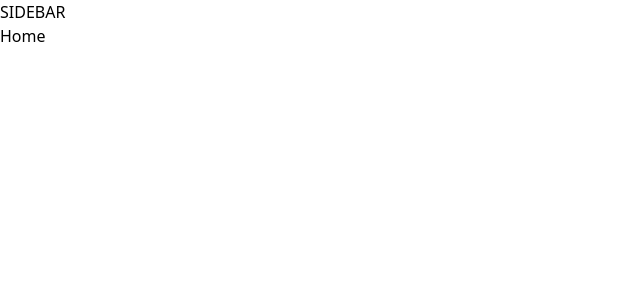
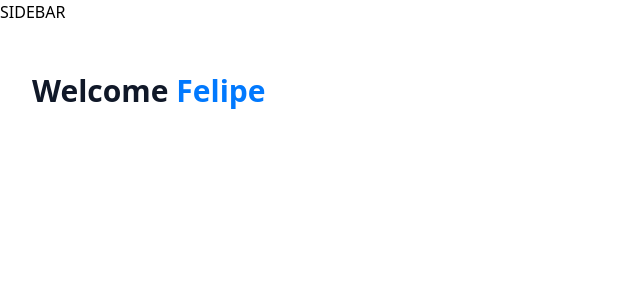
Before and after one commit to filopofelix/banking, a Next.js app: page / in a window 1280 px wide. Shown: the top 300 px of the page, without its empty margins (0-640 px from the left). Built offline with nearby package versions, Linux system fonts and the light colour scheme.

Commit message:
Banking App 3730 video agregar p

```diff
--- a/app/(root)/page.tsx
+++ b/app/(root)/page.tsx
@@ -1,8 +1,22 @@
+import HeaderBox from '@/components/ui/HeaderBox'
 import React from 'react'
 
 const Home = () => {
+    const loggedIn = { firstName: 'Felipe'};
+
   return (
-    <div>Home</div>
+    <section className="home">
+        <div className="home-content">
+            <header className="home-header">
+                <HeaderBox
+                    type="greeting"
+                    title="Welcome"
+                    user={loggedIn?.firstName || 'Guest'}
+                    subtext="Acces and manage youe account and transaction efficiently"
+                />
+            </header>
+        </div>
+    </section>
   )
 }
 
--- /dev/null
+++ b/components/ui/HeaderBox.tsx
@@ -0,0 +1,19 @@
+import React from 'react'
+const HeaderBox = ({type = "title", title, subtext, user}: HeaderBoxProps) => {
+
+    return (
+    <div className='header-box'>
+        <h1 className='header-box-title'>
+            {title}
+            {type === 'greeting'  && (
+                <span className='text-bankGradient'>
+                    &nbsp;{user}
+                </span>
+            )}
+        </h1>
+
+    </div>
+  )
+}
+
+export default HeaderBox
```
